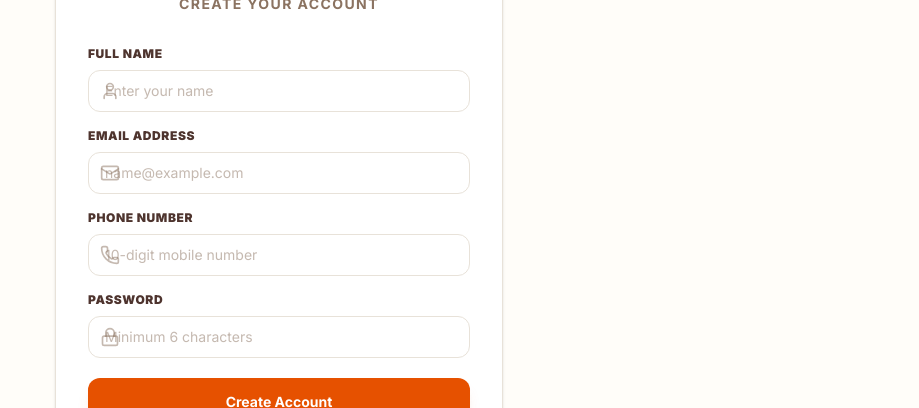
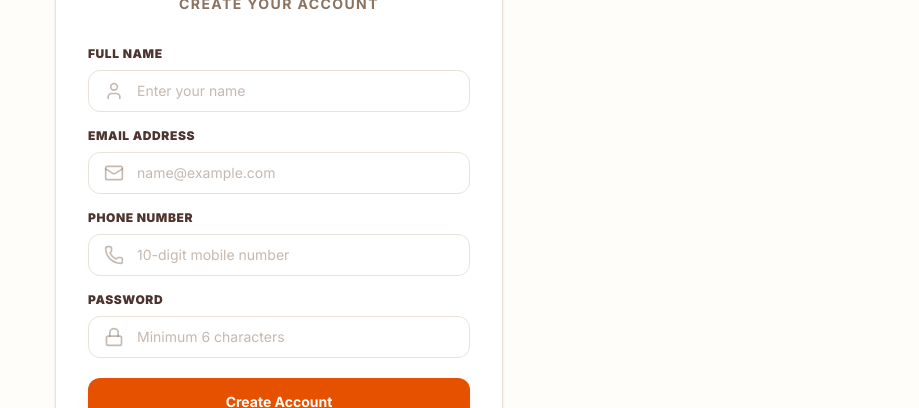
Before and after one commit to renukagite23/kulachar_nidhi, a Next.js app: page /register in a window 1280 px wide. Shown: the part 226-634 px from the top of the page, without its empty margins (361-1280 px from the left). Built offline with nearby package versions, Linux system fonts and the light colour scheme.

Commit message:
middleware chnages

```diff
--- a/app/register/page.tsx
+++ b/app/register/page.tsx
@@ -94,12 +94,12 @@ function RegisterForm() {
               <div>
                 <label className="block text-xs font-black text-[#4E342E] uppercase tracking-wider mb-2">Full Name</label>
                 <div className="relative">
-                  <User className="absolute left-3 top-1/2 -translate-y-1/2 h-5 w-5 text-[#8B7361]/50" />
+                  <User className="absolute left-4 top-1/2 -translate-y-1/2 h-5 w-5 text-[#8B7361]/50" />
                   <input
                     name="name"
                     type="text"
                     required
-                    className="spiritual-input pl-11"
+                    className="spiritual-input !pl-12"
                     placeholder="Enter your name"
                     value={formData.name}
                     onChange={handleChange}
@@ -110,12 +110,12 @@ function RegisterForm() {
               <div>
                 <label className="block text-xs font-black text-[#4E342E] uppercase tracking-wider mb-2">Email Address</label>
                 <div className="relative">
-                  <Mail className="absolute left-3 top-1/2 -translate-y-1/2 h-5 w-5 text-[#8B7361]/50" />
+                  <Mail className="absolute left-4 top-1/2 -translate-y-1/2 h-5 w-5 text-[#8B7361]/50" />
                   <input
                     name="email"
                     type="email"
                     required
-                    className="spiritual-input pl-11"
+                    className="spiritual-input !pl-12"
                     placeholder="name@example.com"
                     value={formData.email}
                     onChange={handleChange}
@@ -126,12 +126,12 @@ function RegisterForm() {
               <div>
                 <label className="block text-xs font-black text-[#4E342E] uppercase tracking-wider mb-2">Phone Number</label>
                 <div className="relative">
-                  <Phone className="absolute left-3 top-1/2 -translate-y-1/2 h-5 w-5 text-[#8B7361]/50" />
+                  <Phone className="absolute left-4 top-1/2 -translate-y-1/2 h-5 w-5 text-[#8B7361]/50" />
                   <input
                     name="phone"
                     type="tel"
                     required
-                    className="spiritual-input pl-11"
+                    className="spiritual-input !pl-12"
                     placeholder="10-digit mobile number"
                     value={formData.phone}
                     onChange={handleChange}
@@ -142,12 +142,12 @@ function RegisterForm() {
               <div>
                 <label className="block text-xs font-black text-[#4E342E] uppercase tracking-wider mb-2">Password</label>
                 <div className="relative">
-                  <Lock className="absolute left-3 top-1/2 -translate-y-1/2 h-5 w-5 text-[#8B7361]/50" />
+                  <Lock className="absolute left-4 top-1/2 -translate-y-1/2 h-5 w-5 text-[#8B7361]/50" />
                   <input
                     name="password"
                     type="password"
                     required
-                    className="spiritual-input pl-11"
+                    className="spiritual-input !pl-12"
                     placeholder="Minimum 6 characters"
                     value={formData.password}
                     onChange={handleChange}
--- a/package.json
+++ b/package.json
@@ -3,7 +3,7 @@
   "version": "0.1.0",
   "private": true,
   "scripts": {
-    "dev": "next dev",
+    "dev": "NODE_OPTIONS='--max-old-space-size=4096' next dev",
     "build": "next build",
     "start": "next start",
     "lint": "eslint"
--- a/middleware.ts
+++ b/proxy.ts
@@ -1,7 +1,7 @@
 import { NextResponse } from 'next/server';
 import type { NextRequest } from 'next/server';
 
-export default function middleware(request: NextRequest) {
+export function proxy(request: NextRequest) {
   const path = request.nextUrl.pathname;
 
   // Get tokens from cookies
```
